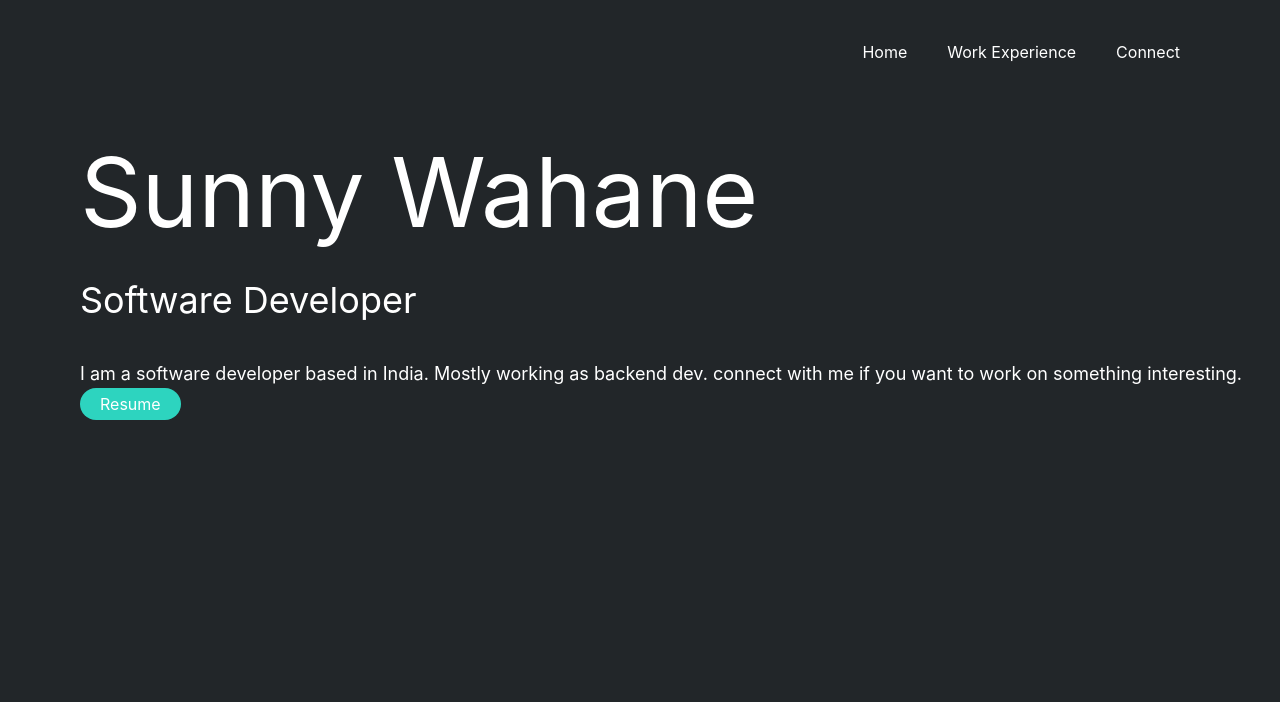
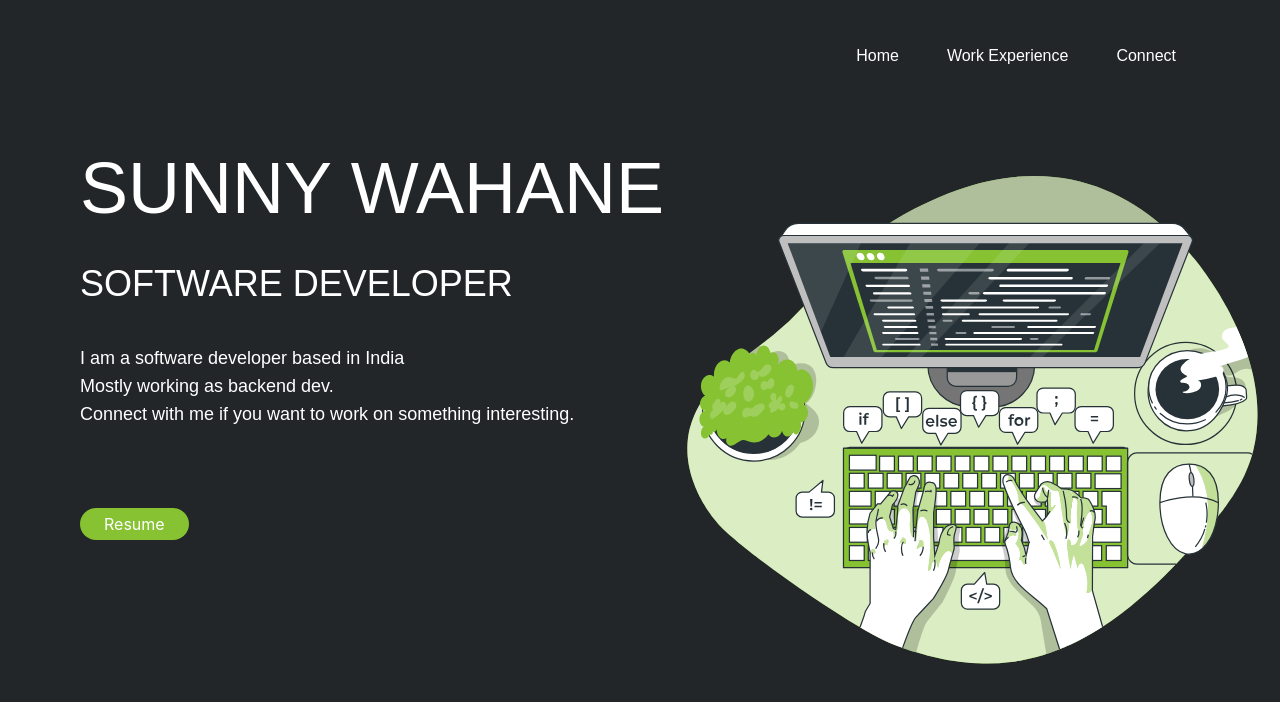
Before and after one commit to sunny-wahane/portfolio, a React (Create React App) app: page / in a window 1280 px wide. Shown: the top 702 px of the page. Built offline with nearby package versions, Linux system fonts and the light colour scheme.

Commit message:
master | finshed styling homepage

```diff
--- a/src/components/HomePage.tsx
+++ b/src/components/HomePage.tsx
@@ -1,20 +1,30 @@
+    import homgepage from '../content/homepage.svg'
+
         function HomePage() {
             return (
-       <div className="pl-20">
-        <h1 className="text-8xl py-10">
-            Sunny Wahane
+            <div className="pl-20 flex flex-wrap">
+                <div className='flex-none'>
+                <h1 className="text-7xl py-10 font-oswald">
+                    SUNNY WAHANE
                 </h1>
-        <h2 className="text-4xl pb-10">
-            Software Developer
+                <h2 className="text-4xl pb-10 font-oswald">
+                    SOFTWARE DEVELOPER
                 </h2>
-        <p className="text-lg">
-        I am a software developer based in India.
-        Mostly working as backend dev.
-        connect with me if you want to work on something interesting.
+                <div className="text-lg pb-10 font-antic">
+                    <p>
+                    I am a software developer based in India <br />
+                    Mostly working as backend dev. <br />
+                    Connect with me if you want to work on something interesting.
                     </p>
-        <button className="rounded-full bg-teal-400 px-5 py-1">
+                </div>
+                <button className="rounded-full bg-turtle-green px-6 py-1 my-10 font-oswal hover:scale-110">
                     Resume
                 </button>
+                </div>
+                <div className='flex-1'>
+                <img src={homgepage} alt='typing hands' />
+                </div>
+                {/* <a href="https://storyset.com/work">Work illustrations by Storyset</a> */}
             </div>
             )
         }
--- a/src/components/NavItem.tsx
+++ b/src/components/NavItem.tsx
@@ -1,6 +1,7 @@
 
 export default function NavItem({name} : { name : string}) {
     return (
-        <ul className="inline-block px-5">{name}</ul>
+            <ul className="inline-block px-6 py-1 font-antic
+            hover:underline underline-offset-8 decoration-turtle-green">{name}</ul>
     )
 }
--- a/src/index.css
+++ b/src/index.css
@@ -1,6 +1,8 @@
 @tailwind base;
 @tailwind components;
 @tailwind utilities;
+@import url("https://fonts.googleapis.com/css2?family=Oswald&display=swap");
+@import url("https://fonts.googleapis.com/css2?family=Antic&display=swap");
 
 body {
   margin: 0;
--- a/tailwind.config.js
+++ b/tailwind.config.js
@@ -4,7 +4,15 @@ module.exports = {
     "./src/**/*.{js,jsx,ts,tsx}",
   ],
   theme: {
-    extend: {},
+    extend: {
+      fontFamily: {
+        'oswald': ['Oswald', 'sans-serif'],
+        'antic': ['Antic', 'sans-serif']
+      },
+      colors: {
+        'turtle-green': '#86C232',
+      }
+    }
   },
   plugins: [],
 }
```
Also changed, not shown: src/content/homepage.svg (added). Lines whose indentation alone changed are shown as unchanged.
